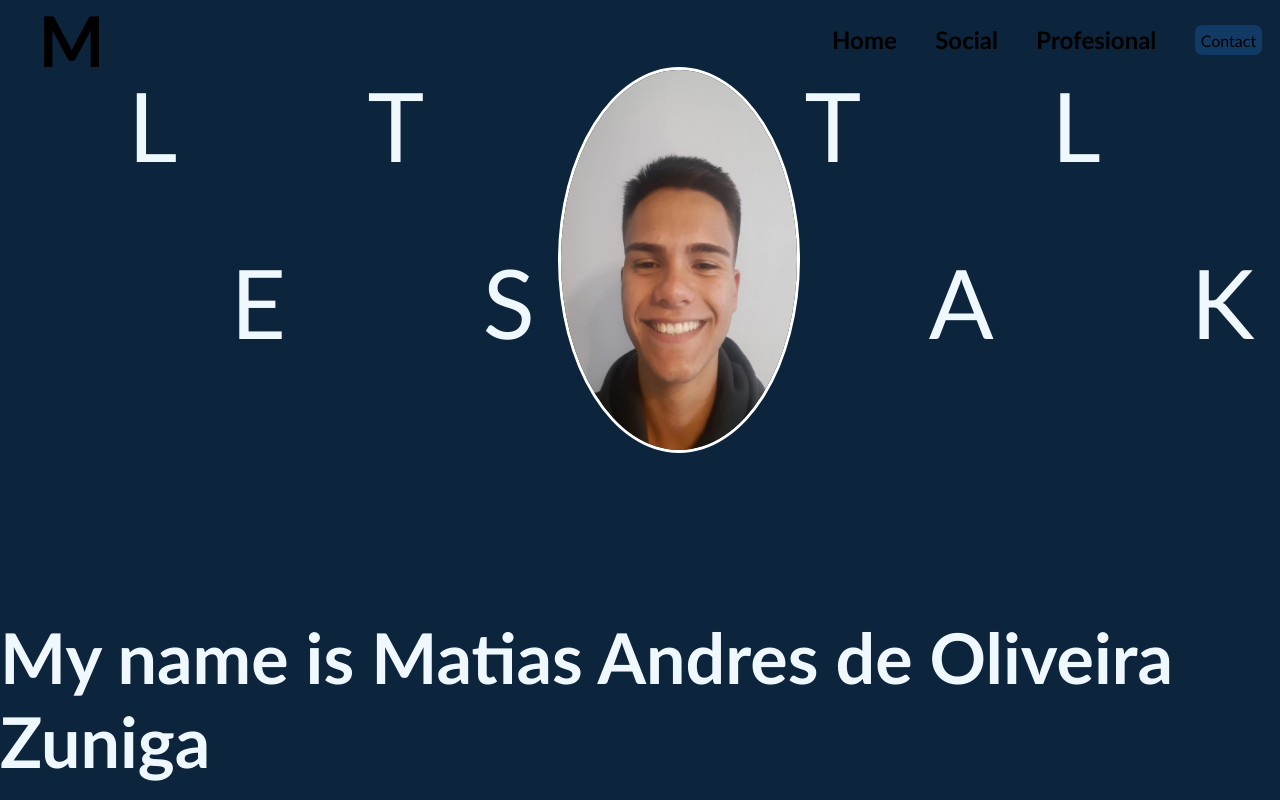
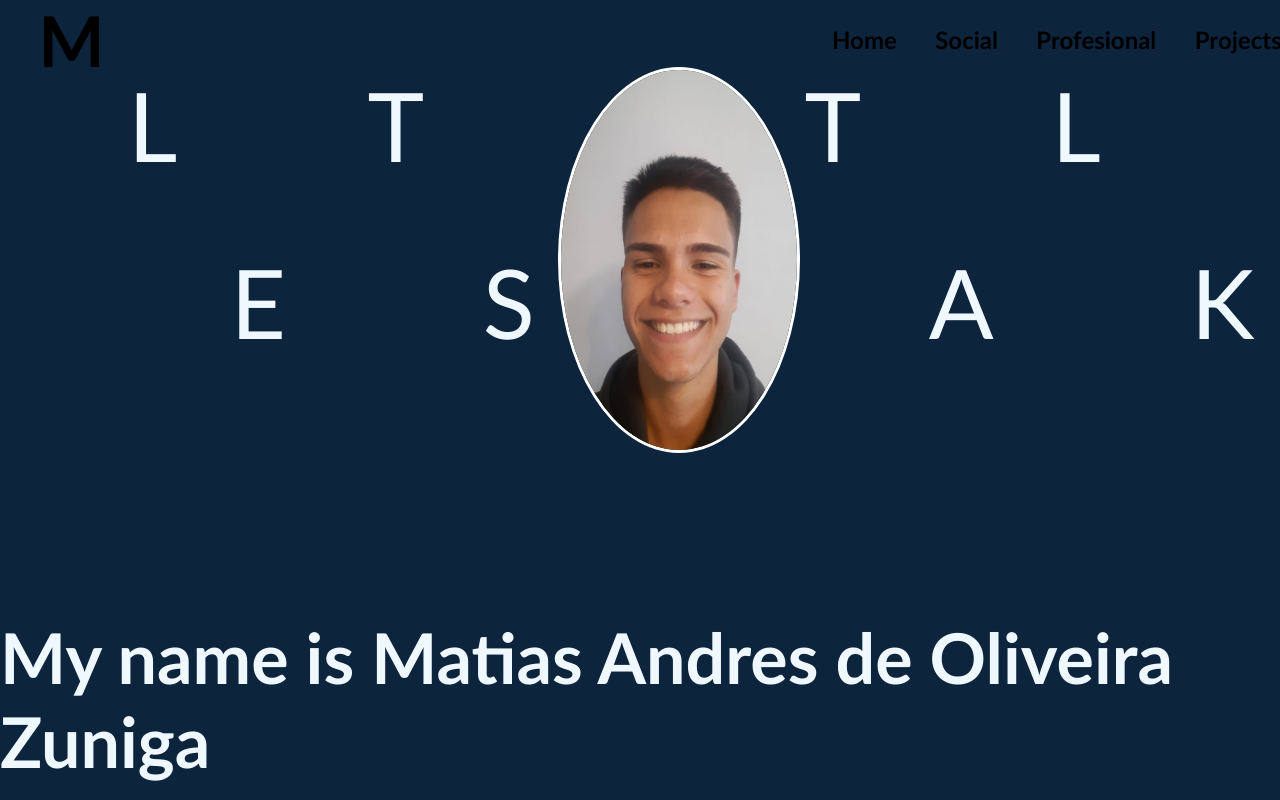
Before and after one commit to matiaszo/portfolio, a React (Vite) app: page / in a window 1280 px wide. Shown: the top 800 px of the page. Built offline with nearby package versions, Linux system fonts and the light colour scheme.

Commit message:
task 4 feita

```diff
--- a/src/App.jsx
+++ b/src/App.jsx
@@ -13,6 +13,7 @@ export default function App() {
             <a href="#home"><h2>Home</h2></a>
             <a href="#social"><h2>Social</h2></a>
             <a href="#profesional"><h2>Profesional</h2></a>
+            <a href="#projects"><h2>Projects</h2></a>
             <form>
                 <a href="https://gmail.com/"><input type="button" name="Botao" value="Contact"/></a>
             </form>
@@ -76,10 +77,10 @@ export default function App() {
             </div>
         </div>
 
-        <div className={style.third}>
+        <div id='projects' className={style.third}>
             <h1>My projects</h1>
             <div className={style.projects}>
-                <h2>PokeVoice:</h2>
+                <a href="https://github.com/CrCardd/PokeVoice"><h2>PokeVoice:</h2></a>
                 <div>
                     <h2>Final project of program logic on Senai.</h2>
                     <br/>
@@ -87,12 +88,12 @@ export default function App() {
                     <br/>
                     <h2>about 8 days to be finished!</h2>
                 </div>
-                <img  src="./src/assets/pokemon.jpg"/>
+               <img src="./src/assets/pokemon.jpg"/>
             </div>
 
             <div className={style.projects}>
-                <img  src="./src/assets/cat_feeder.PNG"/>
-                <h2>CatFeeder:</h2>
+                <img src="./src/assets/cat_feeder.PNG"/>
+                <a href="https://github.com/matiaszo/projeto_web"><h2>CatFeeder:</h2></a>
                 <div>
                     <h2>Final project of IOT at Bosch.</h2>
                     <br/>
--- a/src/index.css
+++ b/src/index.css
@@ -9,6 +9,7 @@
 
 a{
   color: var(--batata);
+  text-decoration: none;
 }
 
 body{
```
Also changed, not shown: src/App.module.css (line endings or trailing spaces).
